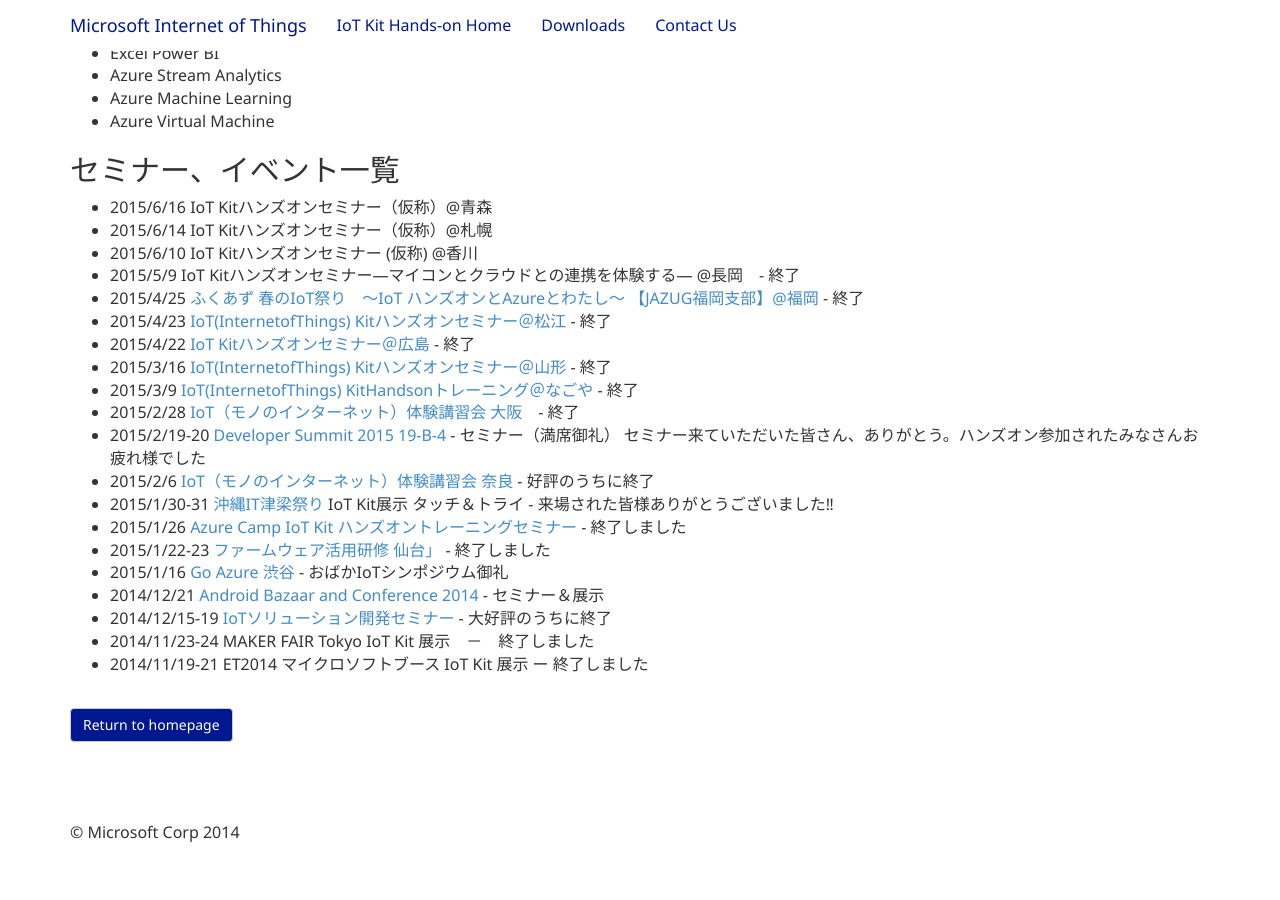
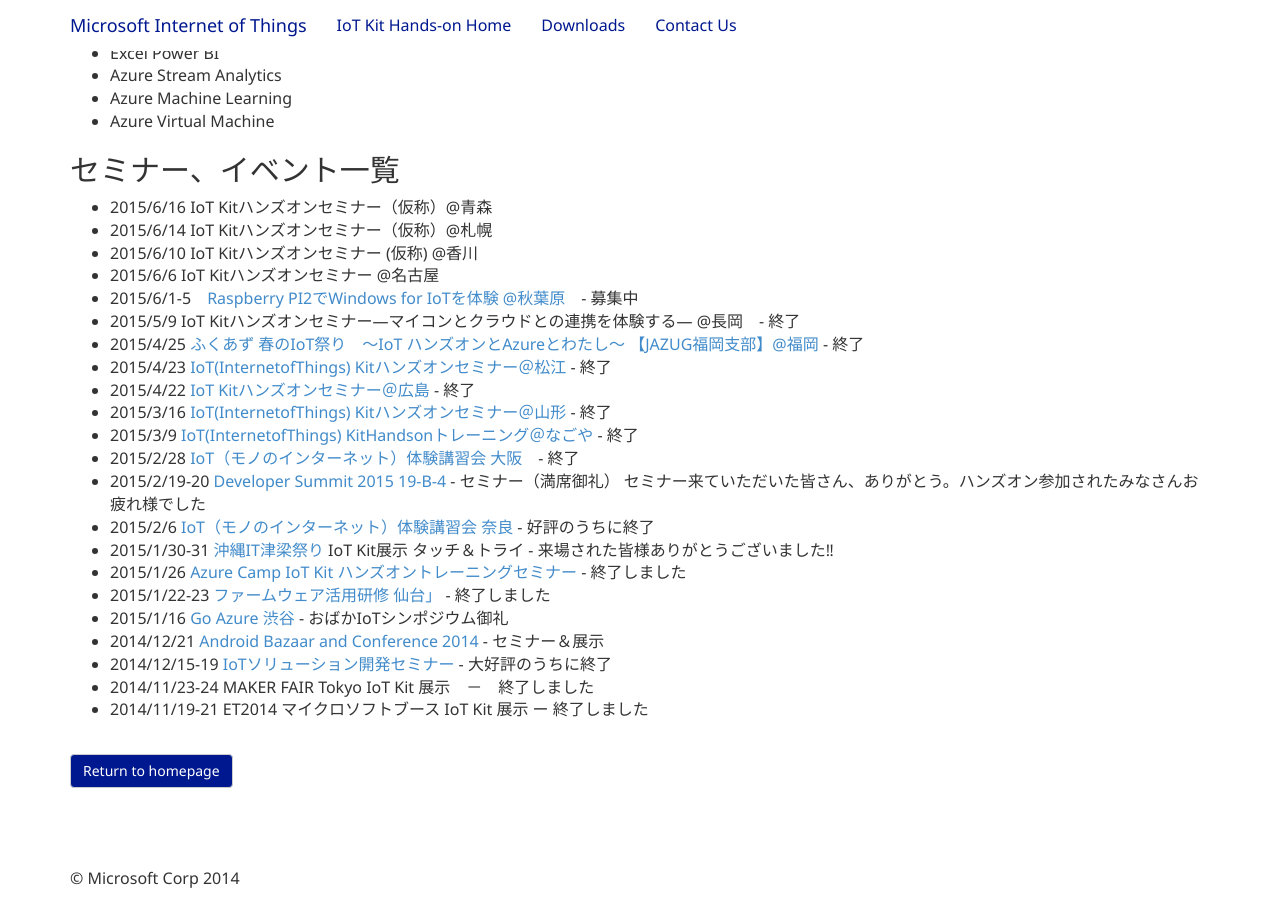
Before and after one commit to ms-iotkithol-jp/ms-iotkithol-jp.github.io, a Jekyll site: the page built from HowToLearn.md, in a window 1280 px wide and 900 px high, scrolled down 812 px. Built offline with Jekyll 4.4.1, drawn with Linux system fonts in a browser that asks for light colours; before the commit the page ends 1666 px from its top, so only the background shows below that.

Commit message:
Update Seminars

```diff
--- a/HowToLearn.md
+++ b/HowToLearn.md
@@ -32,6 +32,8 @@
 * 2015/6/16  IoT Kitハンズオンセミナー（仮称）@青森
 * 2015/6/14  IoT Kitハンズオンセミナー（仮称）@札幌
 * 2015/6/10  IoT Kitハンズオンセミナー (仮称) @香川
+* 2015/6/6   IoT Kitハンズオンセミナー @名古屋
+* 2015/6/1-5　[Raspberry PI2でWindows for IoTを体験 @秋葉原](http://connpass.com/event/15462/)　- 募集中
 * 2015/5/9   IoT Kitハンズオンセミナー―マイコンとクラウドとの連携を体験する― @長岡　- 終了
 * 2015/4/25  [ふくあず 春のIoT祭り　～IoT ハンズオンとAzureとわたし～ 【JAZUG福岡支部】@福岡](https://jazug.doorkeeper.jp/events/22353) - 終了
 * 2015/4/23  [IoT(InternetofThings) Kitハンズオンセミナー＠松江](https://itradar.doorkeeper.jp/events/22529) - 終了
```
